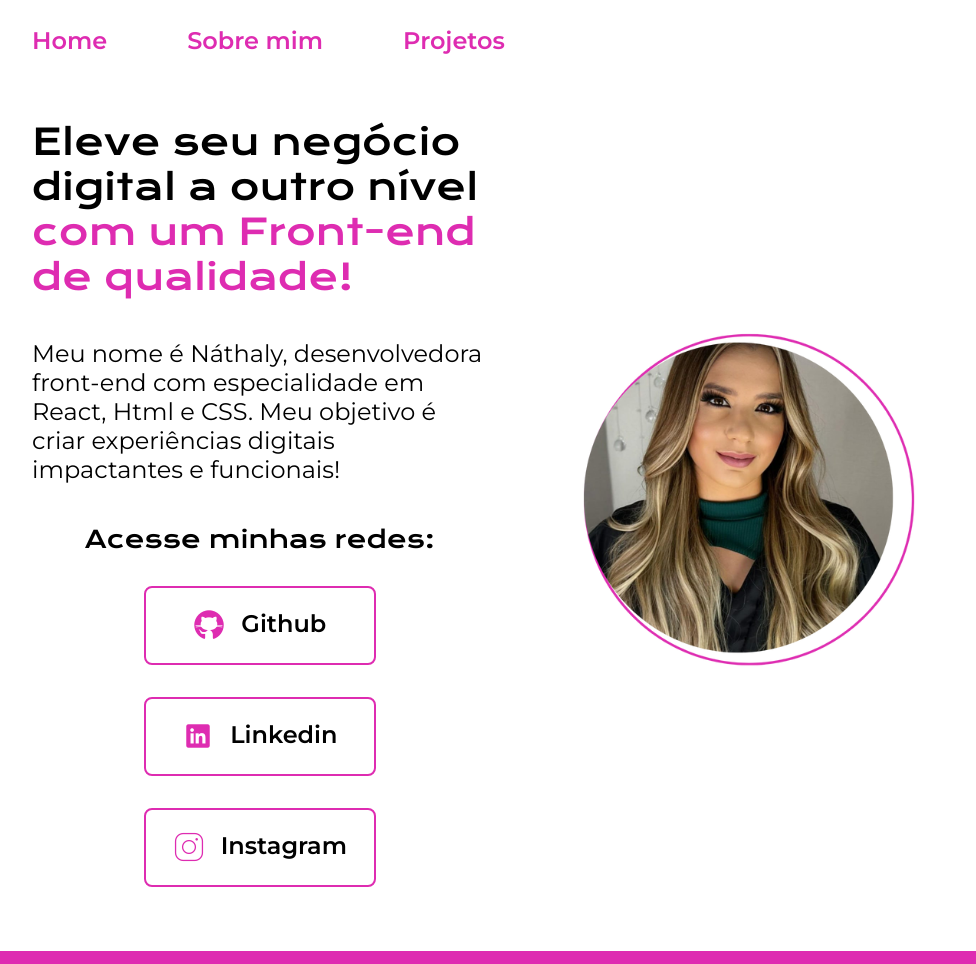
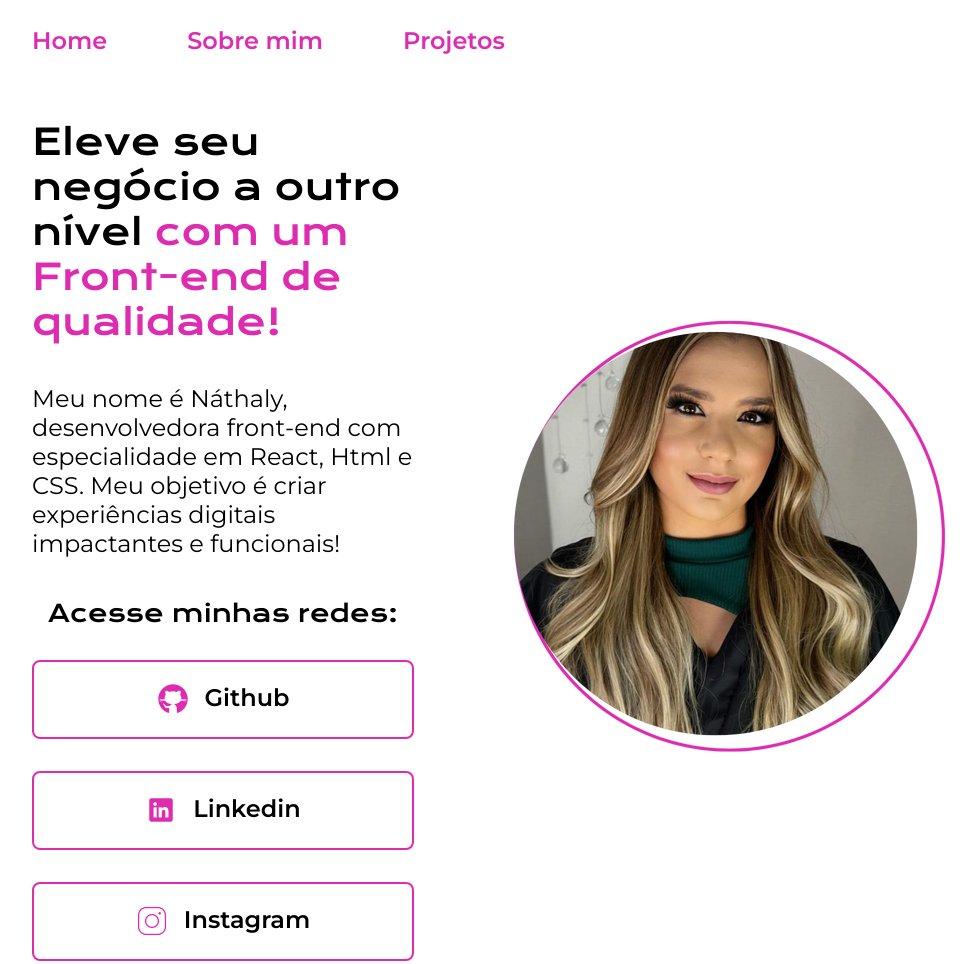
Before and after one commit to Natysilvadev/portifolio-p, a plain HTML site: page index.html in a window 1280 px wide. Shown: the top 964 px of the page, without its empty margins (160-1136 px from the left). Drawn offline with nearby package versions, Linux system fonts and the light colour scheme.

Commit message:
Add files via upload

```diff
--- a/index.html
+++ b/index.html
@@ -18,7 +18,7 @@
     </header>
     <main class="apresentacao">
         <section class="apresentacao_conteudo">
-            <h1 class="apresentacao_conteudo_titulo"> Eleve seu negócio digital a outro nível
+            <h1 class="apresentacao_conteudo_titulo"> Eleve seu negócio a outro nível
                 <span class="titulo-destaque">com um Front-end de qualidade!</span>
             </h1>
             <p class="apresentacao_conteudo_texto"> Meu nome é Náthaly, desenvolvedora front-end com especialidade em
@@ -37,7 +37,7 @@
                     Instagram</a>
             </div>
         </section>
-        <img class="apresentacao_imagem" src="./assets/perfil.png" alt="perfil">
+        <img src="./assets/perfil.png" alt="Mexendo no computador">
     </main>
     <footer class="rodape">
         <p>@Desenvolvido por Náthaly</p>
--- a/style/style.css
+++ b/style/style.css
@@ -92,7 +92,7 @@ font-size: 24px;
     justify-content: center;
     gap: 16px;
     border: solid var(--cor-terciaria) 2px;
-    width:50%;
+    width:378px;
     text-align: center;
     border-radius: 8px;
     font-size: 24px;
@@ -104,11 +104,8 @@ font-size: 24px;
 }
 .apresentacao_botoeslink:hover{
     background-color:#272727;
-    color: var(--cor-principal);
-}
+    color:var(--cor-principal);
 
-.apresentacao_imagem{
-    width: 40%;
 }
 
 .rodape{
```
Also changed, not shown: about.html (+1 -1 lines). Lines whose indentation alone changed are shown as unchanged.
